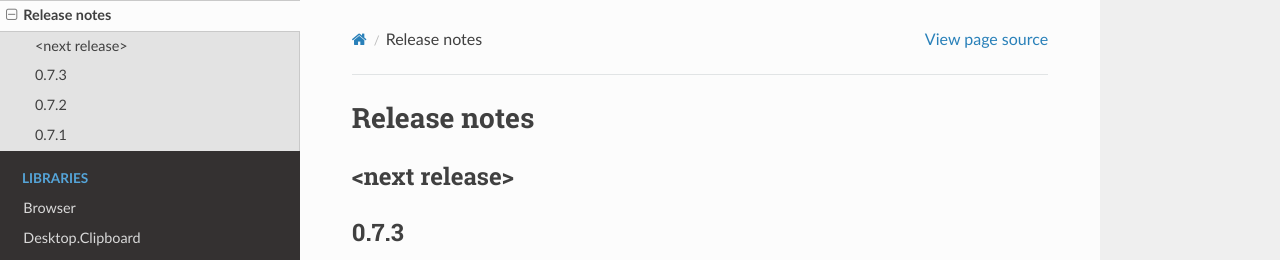
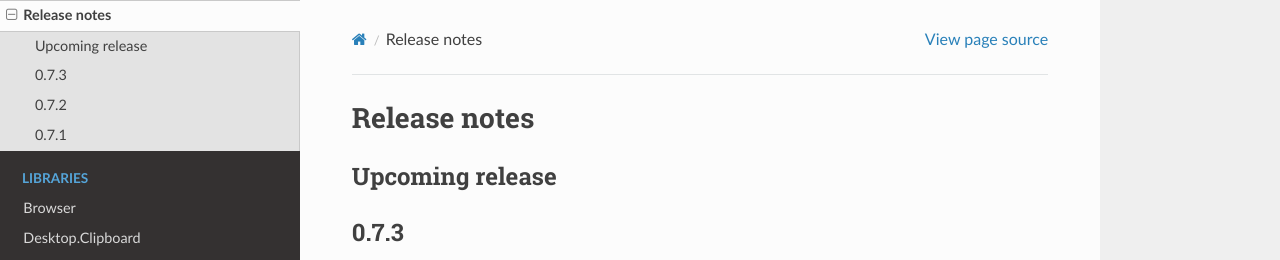
Before and after one commit to coderprovider/Framework-RPA, a Sphinx documentation site: the page built from docs/source/releasenotes.rst, in a window 1280 px wide. Shown: the top 260 px of the page. Built offline with Sphinx 7.4.7 and the Read the Docs theme 2.0.0, drawn with Linux system fonts in a browser that asks for light colours; pages that are not in the unit, such as notebooks, are missing from menus.

Commit message:
docs: change wording on unreleased changes

```diff
--- a/docs/source/releasenotes.rst
+++ b/docs/source/releasenotes.rst
@@ -1,8 +1,8 @@
 Release notes
 =============
 
-<next release>
---------------
+Upcoming release
+----------------
 
 0.7.3
 --------------
```
